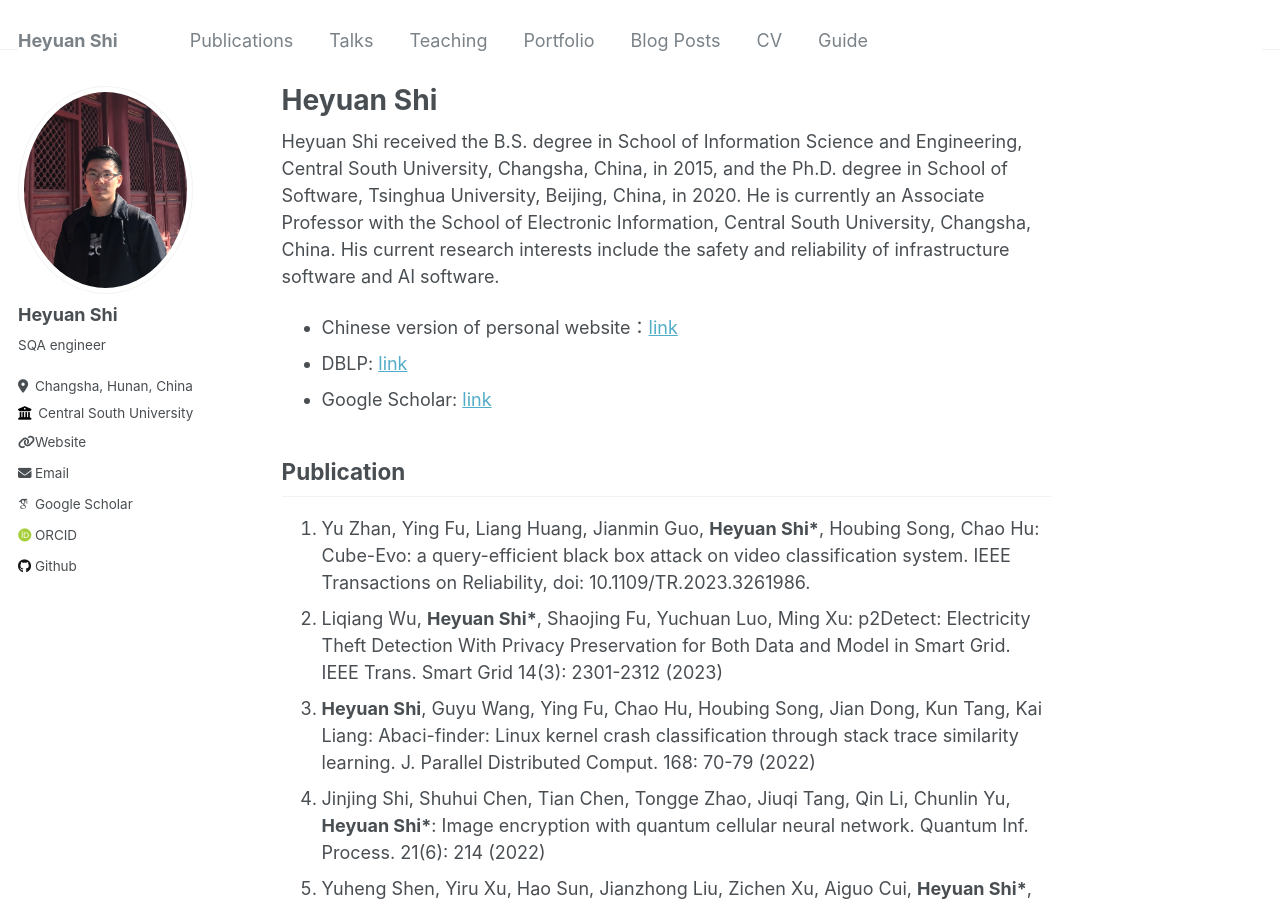
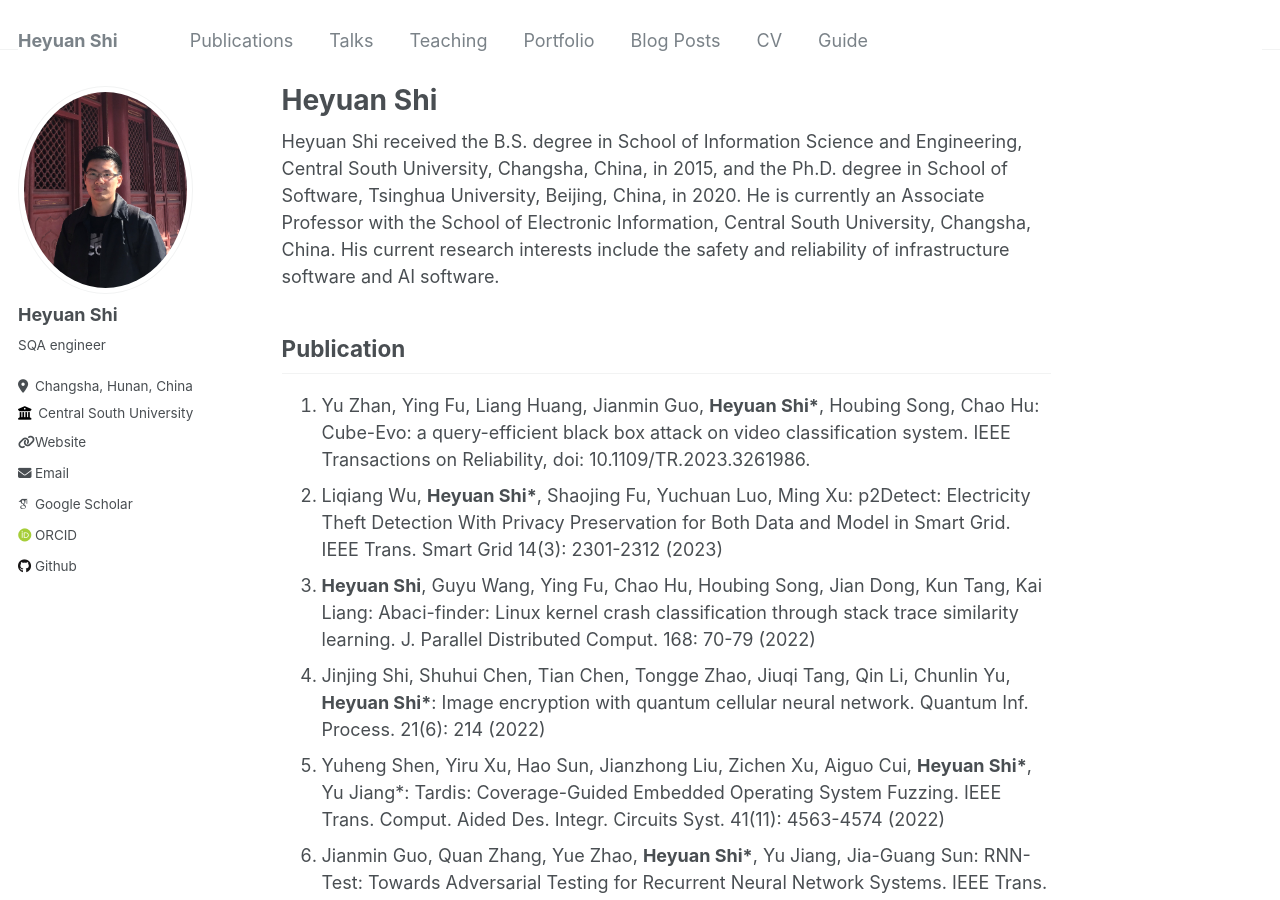
Before and after one commit to shiheyuan/shiheyuan.github.io, a Jekyll site: the page built from _pages/about.md, in a window 1280 px wide and 900 px high. Built offline with Jekyll 4.4.1, drawn with Linux system fonts in a browser that asks for light colours; some web fonts are replaced.

Commit message:
Update about.md

```diff
--- a/_pages/about.md
+++ b/_pages/about.md
@@ -8,10 +8,6 @@ redirect_from:
 ---
 
 Heyuan Shi received the B.S. degree in School of Information Science and Engineering, Central South University, Changsha, China, in 2015, and the Ph.D. degree in School of Software, Tsinghua University, Beijing, China, in 2020. He is currently an Associate Professor with the School of Electronic Information, Central South University, Changsha, China. His current research interests include the safety and reliability of infrastructure software and AI software.
-
-- Chinese version of personal website：[link](https://faculty.csu.edu.cn/shiheyuan/zh_CN/index.htm)
-- DBLP: [link](https://dblp.uni-trier.de/pid/192/6867.html)
-- Google Scholar: [link](https://scholar.google.com/citations?hl=zh-CN&user=30hFs1cAAAAJ&view_op=list_works&sortby=pubdate)
 
 ## Publication
 
```
